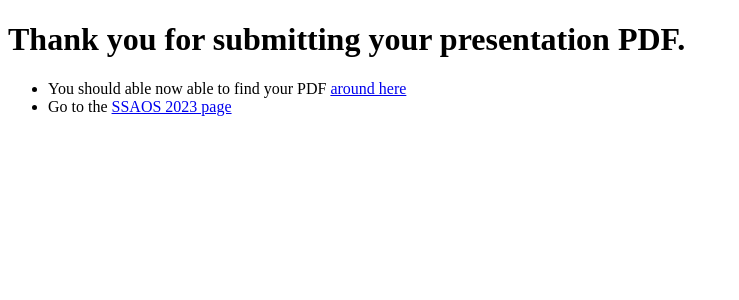
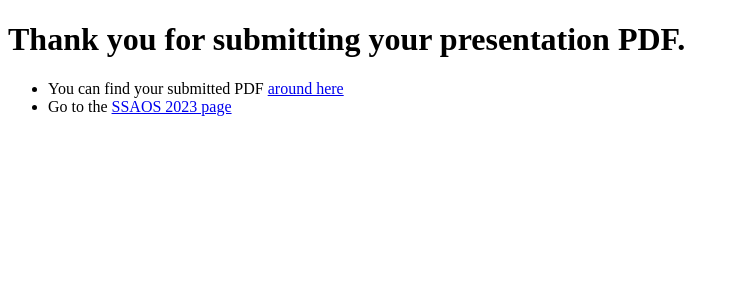
Before and after one commit to gjenca/yadata_editable, a Flask app: page /thanks_slides/1 in a window 1280 px wide. Shown: the top 300 px of the page, without its empty margins (0-739 px from the left). Run offline with Flask 3, Linux system fonts and the light colour scheme.

Commit message:
oprava na servri?

```diff
--- a/template/thanks_slides.html
+++ b/template/thanks_slides.html
@@ -2,7 +2,7 @@
 # block body
 <h1>Thank you for submitting your presentation PDF. </h1>
 <ul>
-<li>You should able now able to find your PDF
+<li>You can find your submitted PDF
 <a href="{{program_url}}">around here</a></li>
 <li>Go to the <a href="https://math.sk/ssaos2023/">SSAOS 2023 page</a></li>
 </ul>
--- a/template/thanks_slides.txt
+++ b/template/thanks_slides.txt
@@ -1 +1 @@
-You can view the PDF here {{slides_url}}
+You can view the PDF here https://www.math.sk/{{slides_url}}
```
